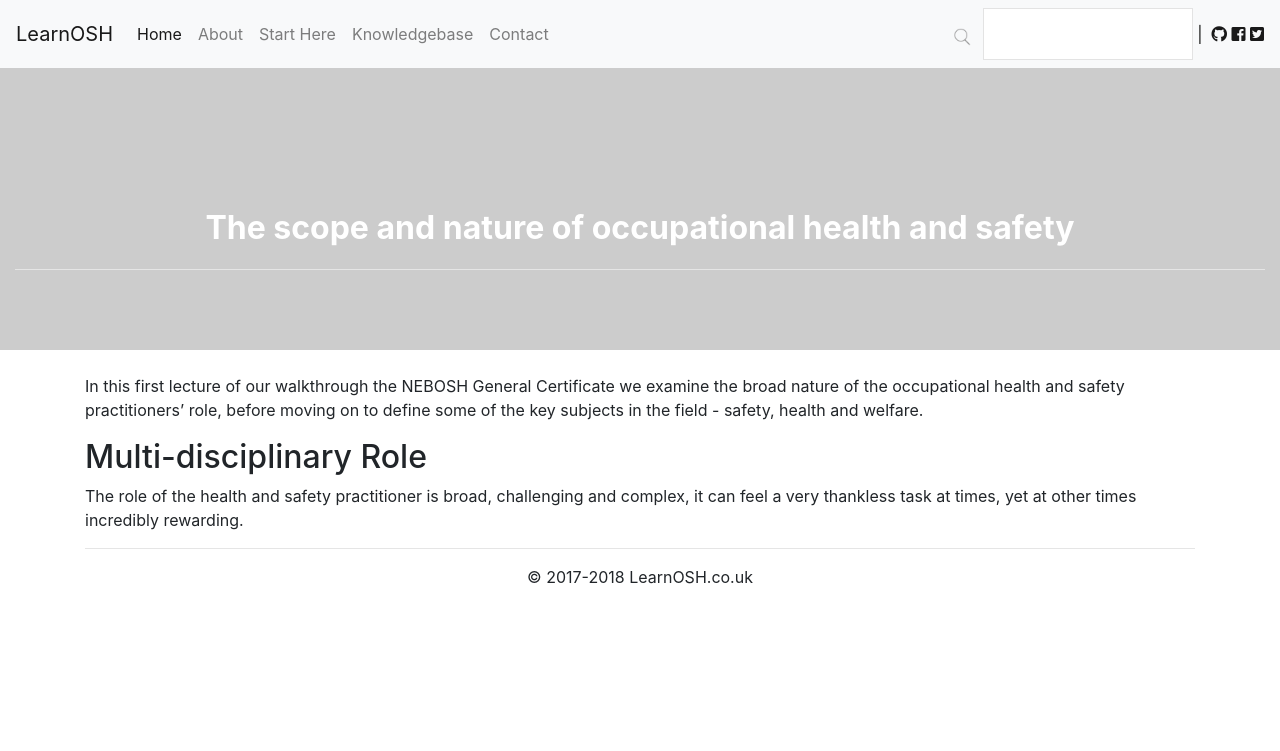
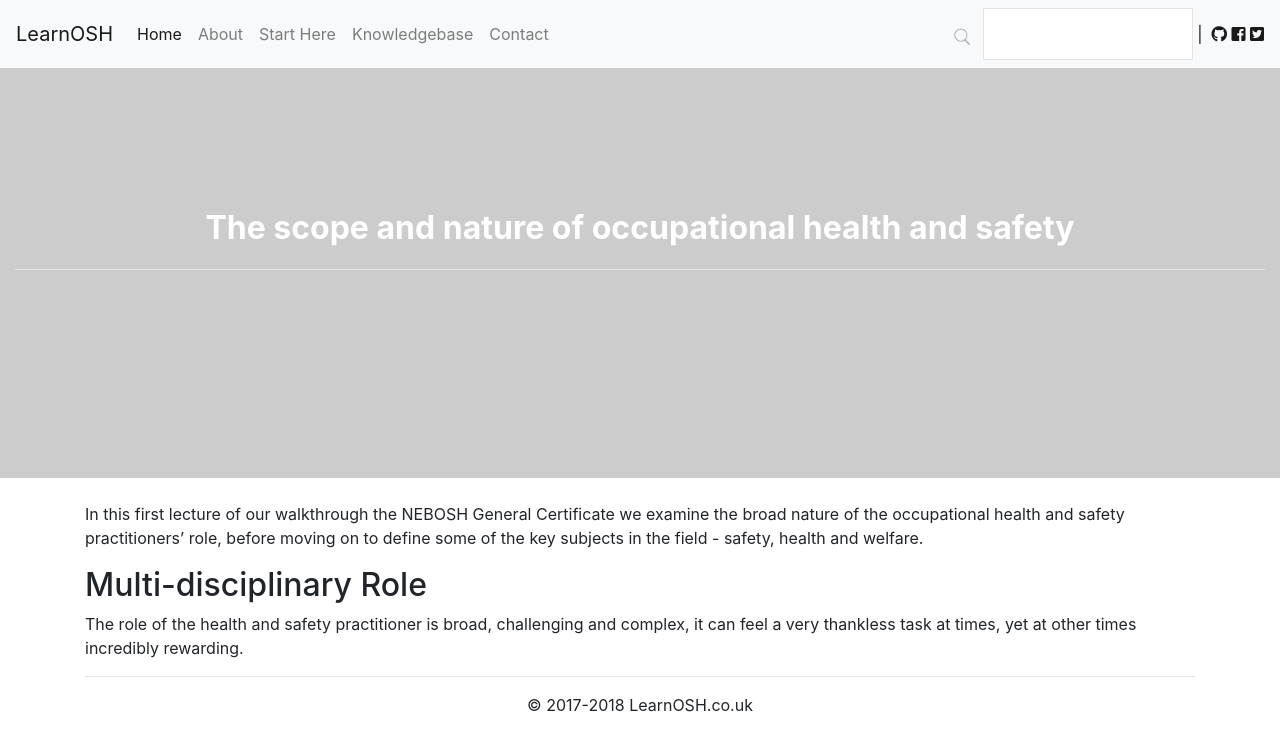
Before and after one commit to lee-perry/learnosh, a Jekyll site: the page built from NGC1/Element1/1.md, in a window 1280 px wide. Shown: the top 751 px of the page. Built offline with Jekyll 4.4.1, drawn with Linux system fonts in a browser that asks for light colours; nearby versions of some CDN libraries.

Commit message:
Update banner2.html

```diff
--- a/_includes/banner2.html
+++ b/_includes/banner2.html
@@ -1,4 +1,4 @@
-<div class="container-fluid" style="background-color: #ccc; padding-bottom: 5%;"><a name="top"></a><h1 style="padding-top:15%; text-align:center; color: white;"><strong>{{page.title}}</strong></h1>
+<div class="container-fluid" style="background-color: #ccc; padding-bottom: 15%;"><a name="top"></a><h1 style="padding-top:15%; text-align:center; color: white;"><strong>{{page.title}}</strong></h1>
    <hr style="background-color: white;"><div style="text-align:center;">
   <h5 style="text-align:center; color: white;">{{page.subtitle}}</h5>
     </div>
```
